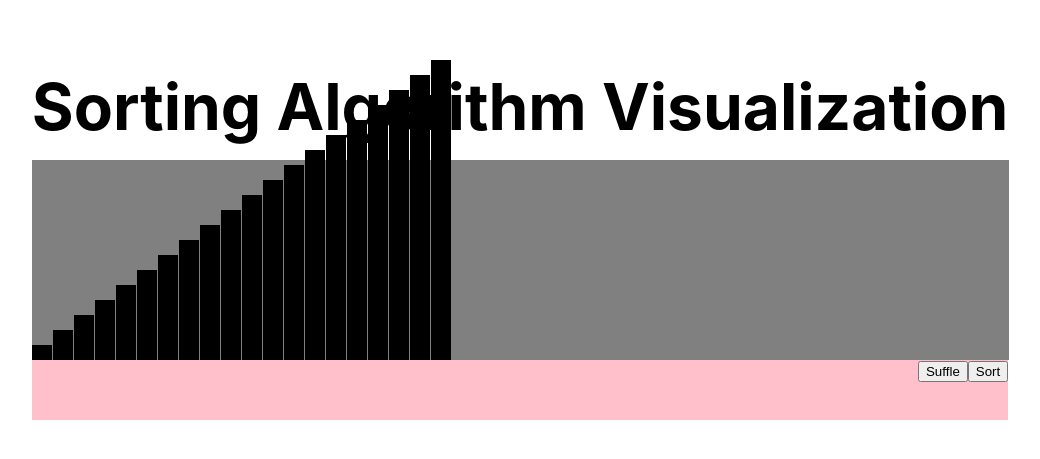
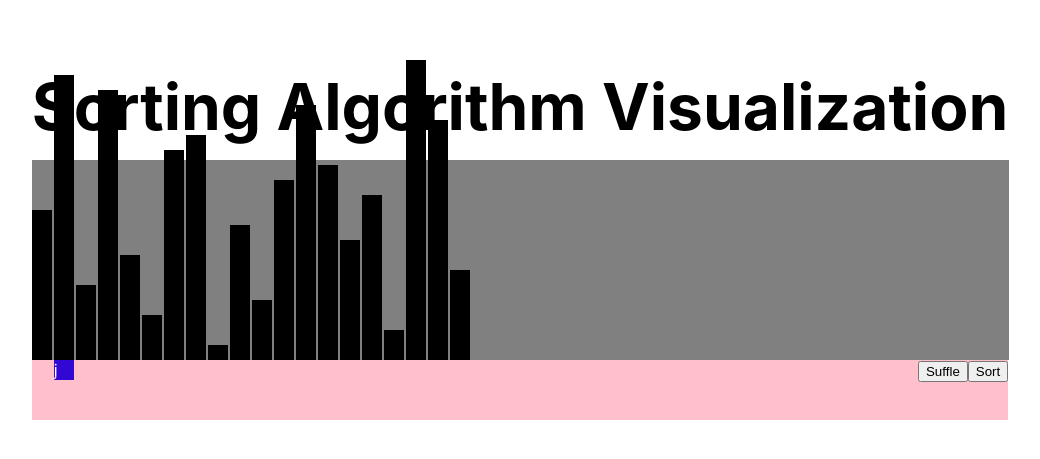
Before and after one commit to HyoSup0513/Sorting-Algo-Visualizer-Sub, a Next.js app: page / in a window 1280 px wide. Shown: the part 155-614 px from the top of the page, without its empty margins (120-1160 px from the left). Built offline with nearby package versions, Linux system fonts and the light colour scheme.

Commit message:
Insertion Sort and Beep Sound

```diff
--- a/components/SortingAlgorithm/insertionSort.tsx
+++ b/components/SortingAlgorithm/insertionSort.tsx
@@ -1,56 +1,139 @@
-import { range, shuffle } from "lodash";
-import { useState } from "react";
+import React from "react";
+import { range, shuffle, uniqueId } from "lodash";
+import {
+  useState,
+  FC,
+  SetStateAction,
+  Dispatch,
+  memo,
+  MutableRefObject,
+  useRef,
+  useEffect,
+} from "react";
+// For smoother visual
+import { tween } from "tweening-js";
+import Beep from "browser-beep";
 
 const SIZE = 20;
-const getArr = () => range(1, SIZE + 1);
+const DURATION = 100;
+const BAR_WIDTH = 20;
+const BAR_MARGIN = 2;
+type Tsetidx = Dispatch<SetStateAction<number>>;
+type Tsetany = Dispatch<SetStateAction<any>>;
+type TsetX = Dispatch<SetStateAction<number>>;
 
-const swap = (arr, a, b) => {
+const getArr = () => shuffle(range(1, SIZE + 1));
+const getX = (idx: number) => idx * (BAR_MARGIN + BAR_WIDTH);
+const initArr = range(1, SIZE + 1).map(() => 1);
+
+interface IExtendedBar {
+  value: number;
+  refsetX: MutableRefObject<TsetX>;
+}
+const swap = (arr: IExtendedBar[], a: number, b: number) => {
   const tmp = arr[a];
   arr[a] = arr[b];
   arr[b] = tmp;
 };
 
-const sort = (arr: number[]) => {
+interface IPropsBar {
+  value: number;
+  idx: number;
+  refsetX: MutableRefObject<TsetX>;
+}
+
+// Functional Component
+const Bar: FC<IPropsBar> = (props) => {
+  const { value, idx, refsetX } = props;
+  const [x, setX] = useState(getX(idx));
+  const barstyle = {
+    height: value * 15,
+    transform: `translateX(${x}px)`,
+  };
+  refsetX.current = setX;
+
+  return (
+    <>
+      <div style={barstyle} className="bar" />
+      <style jsx>
+        {`
+          .bar {
+            position: absolute;
+            width: 20px;
+            background-color: black;
+          }
+        `}
+      </style>
+    </>
+  );
+};
+
+const delaySet = (initValue: number, value: number, set: Tsetany) => {
+  return tween(initValue, value, set, DURATION).promise();
+};
+
+const sort = async (
+  extendedBarArr: IExtendedBar[],
+  setidxI: Tsetidx,
+  setidxJ: Tsetidx
+) => {
+  const beepA = Beep({ frequency: 750 });
+  const beepB = Beep({ frequency: 280 });
+
   let i = 1;
-  while (i < arr.length) {
-    let j = i;
-    while (j > 0 && arr[j - 1] > arr[j]) {
-      swap(arr, j, j - 1);
+  let j = 1;
+  while (i < extendedBarArr.length) {
+    await delaySet(j, i, setidxJ);
+    j = i;
+    while (j > 0 && extendedBarArr[j - 1].value > extendedBarArr[j].value) {
+      beepA(1);
+      await Promise.all([
+        delaySet(getX(j), getX(j - 1), extendedBarArr[j].refsetX.current),
+        delaySet(getX(j - 1), getX(j), extendedBarArr[j - 1].refsetX.current),
+      ]);
+      swap(extendedBarArr, j, j - 1);
+
+      await delaySet(j, j - 1, setidxJ);
       j = j - 1;
     }
+    beepB(1);
+    await delaySet(i, i + 1, setidxI);
     i = i + 1;
   }
 };
 
-export default () => {
-  const [arr, setarr] = useState(getArr());
+interface IpropsBoard {
+  arr: number[];
+  refExtendedBarArr: MutableRefObject<IExtendedBar[]>;
+}
 
-  const handleShuffle = () => {
-    setarr(shuffle(getArr()));
-  };
+const isArrEqual = (oldProps: IpropsBoard, props: IpropsBoard) => {
+  return oldProps.arr === props.arr;
+};
 
-  const handleSort = () => {
-    const sortedArr = [...arr];
-    sort(sortedArr);
+const Board: FC<IpropsBoard> = (props) => {
+  const { arr, refExtendedBarArr } = props;
+  const extendedBarArr = arr.map((value) => ({
+    value,
+    refsetX: useRef<TsetX>(null),
+  }));
 
-    setarr(sortedArr);
-  };
+  useEffect(() => {
+    refExtendedBarArr.current = extendedBarArr;
+  }, [arr]);
 
   return (
-    <div>
-      <div className="board">
-        {arr.map((value, i) => {
-          const barstyle = {
-            height: value * 15,
-            transform: `translateX( ${i * 21}px)`,
-          };
-          return <div style={barstyle} className="bar" />;
-        })}
-      </div>
-      <div className="buttonBox">
-        <button onClick={handleShuffle}>Suffle</button>
-        <button onClick={handleSort}>Sort</button>
-      </div>
+    <div className="board">
+      {extendedBarArr.map((item, i) => {
+        return (
+          <Bar
+            key={`${uniqueId("set")}:${i}`}
+            value={item.value}
+            idx={i}
+            refsetX={item.refsetX}
+          />
+        );
+      })}
 
       <style jsx>
         {`
@@ -59,14 +142,62 @@ export default () => {
             height: 200px;
             background-color: gray;
             color: pink;
-            font-size: 40px;
             transform: rotateX(180deg);
           }
-          .bar {
-            position: absolute;
-            width: 20px;
-            background-color: black;
-          }
+        `}
+      </style>
+    </div>
+  );
+};
+
+// Only render if isArrEqual returns false
+const MemorizedBoard = memo(Board, isArrEqual);
+
+export default () => {
+  const [arr, setarr] = useState(initArr);
+  const [idxI, setidxI] = useState(1);
+  const [idxJ, setidxJ] = useState(1);
+  const [isRunning, setisRunning] = useState(false);
+  const refExtendedBarArr = useRef<IExtendedBar[]>([]);
+  useEffect(() => setarr(getArr()), []);
+
+  const handleShuffle = () => {
+    setarr(shuffle(getArr()));
+    setidxI(1);
+    setidxJ(1);
+  };
+
+  const handleSort = async () => {
+    setisRunning(true);
+    await sort(refExtendedBarArr.current, setidxI, setidxJ);
+    setisRunning(false);
+  };
+
+  return (
+    <div>
+      <MemorizedBoard arr={arr} refExtendedBarArr={refExtendedBarArr} />
+
+      <div
+        className="index i"
+        style={{ transform: `translateX(${getX(idxI)}px)` }}
+      >
+        i
+      </div>
+      <div
+        className="index j"
+        style={{ transform: `translateX(${getX(idxJ)}px)` }}
+      >
+        j
+      </div>
+
+      <div className="buttonBox">
+        {!isRunning && <button onClick={handleShuffle}>Suffle</button>}
+        {!isRunning && <button onClick={handleSort}>Sort</button>}
+        {isRunning && <div className="running">Running...</div>}
+      </div>
+
+      <style jsx>
+        {`
           .buttonBox {
             width: 100%;
             height: 60px;
@@ -76,6 +207,22 @@ export default () => {
           .button {
             font-size: 40px;
           }
+          .index {
+            position: absolute;
+            width: 20px;
+            background-color: yellow;
+            color: white;
+            opacity: 0.8;
+          }
+          .index.i {
+            background-color: red;
+          }
+          .index.j {
+            background-color: blue;
+          }
+          .running {
+            font-size: 40px;
+          }
         `}
       </style>
     </div>
--- a/package.json
+++ b/package.json
@@ -9,10 +9,12 @@
   },
   "dependencies": {
     "@types/lodash": "^4.14.157",
+    "browser-beep": "^1.0.2",
     "lodash": "^4.17.19",
     "next": "9.4.4",
     "react": "16.13.1",
     "react-dom": "16.13.1",
+    "tweening-js": "^2.1.0",
     "typescript": "^3.9.7"
   },
   "devDependencies": {
```
Also changed, not shown: 2 other files (tests, documents, lock files or other folders).
